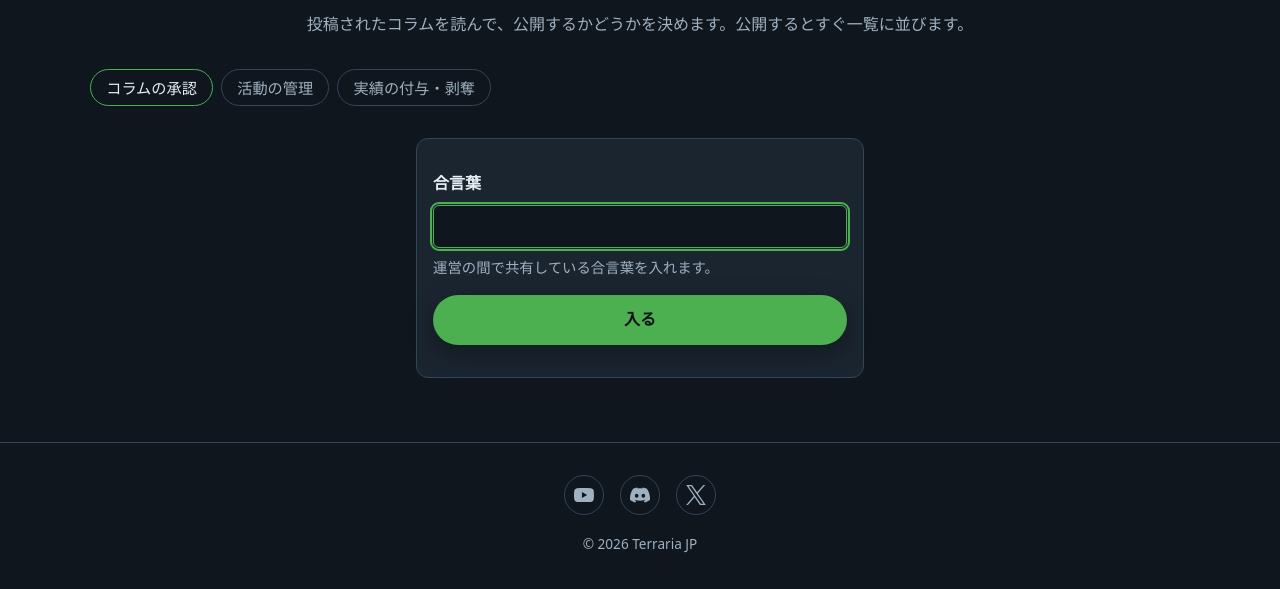
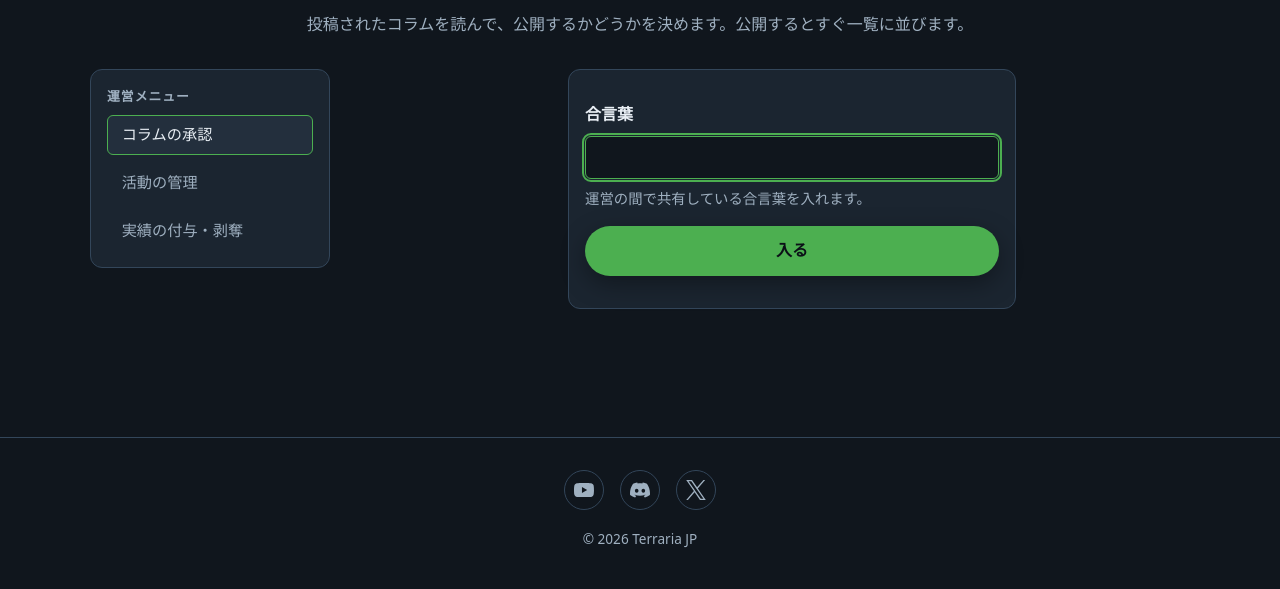
Before and after one commit to Pl4ceholder/terraria_jp_website, a website: page public/admin/columns.html in a window 1280 px wide. Shown: the part 226-815 px from the top of the page. Drawn offline with Linux system fonts and the light colour scheme; no server answers.

Commit message:
feat(admin): 運営ページに共通のサイドメニューを置く
コラムの承認・活動の管理・実績の付与を、どの画面からでも行き来できるようにする。
広い画面では左に固定し、狭い画面では上に並べる。いま見ているページには
aria-current を付ける。

```diff
--- a/public/admin/columns.html
+++ b/public/admin/columns.html
@@ -24,21 +24,42 @@
                 </div>
             </header>
 
-            <div class="l-container">
-                <nav class="c-admin-nav" aria-label="運営のページ">
-                    <a class="c-admin-nav__link" href="/admin/columns" aria-current="page"
+            <div class="l-container l-admin">
+                <aside class="c-admin-sidebar" aria-label="運営メニュー">
+                    <p class="c-admin-sidebar__title">運営メニュー</p>
+                    <nav aria-label="運営のページ">
+                        <ul class="c-admin-sidebar__list">
+                            <li>
+                                <a
+                                    class="c-admin-sidebar__link"
+                                    href="/admin/columns"
+                                    aria-current="page"
                                     >コラムの承認</a
                                 >
-                    <a class="c-admin-nav__link" href="/admin/activities">活動の管理</a>
-                    <a class="c-admin-nav__link" href="/admin/achievements">実績の付与・剥奪</a>
+                            </li>
+                            <li>
+                                <a class="c-admin-sidebar__link" href="/admin/activities"
+                                    >活動の管理</a
+                                >
+                            </li>
+                            <li>
+                                <a class="c-admin-sidebar__link" href="/admin/achievements"
+                                    >実績の付与・剥奪</a
+                                >
+                            </li>
+                        </ul>
                     </nav>
+                </aside>
 
+                <div class="l-admin__content">
                     <div class="p-admin">
                         <!-- 合言葉を入れる前 -->
                         <section class="p-admin__login" data-admin-login>
                             <form class="p-admin__login-form" data-admin-login-form novalidate>
                                 <div class="p-admin__field">
-                                <label class="p-admin__label" for="admin-password">合言葉</label>
+                                    <label class="p-admin__label" for="admin-password"
+                                        >合言葉</label
+                                    >
                                     <input
                                         class="p-admin__input"
                                         id="admin-password"
@@ -65,13 +86,19 @@
                         <!-- 入ったあと -->
                         <section class="p-admin__panel" data-admin-panel hidden>
                             <div class="p-admin__toolbar">
-                            <div class="p-admin__filters" role="group" aria-label="表示するもの">
+                                <div
+                                    class="p-admin__filters"
+                                    role="group"
+                                    aria-label="表示するもの"
+                                >
                                     <button
                                         class="p-admin__filter"
                                         type="button"
                                         data-admin-filter="pending"
                                     >
-                                    承認待ち<span class="p-admin__count" data-admin-count="pending"
+                                        承認待ち<span
+                                            class="p-admin__count"
+                                            data-admin-count="pending"
                                             >0</span
                                         >
                                     </button>
@@ -80,7 +107,9 @@
                                         type="button"
                                         data-admin-filter="published"
                                     >
-                                    公開中<span class="p-admin__count" data-admin-count="published"
+                                        公開中<span
+                                            class="p-admin__count"
+                                            data-admin-count="published"
                                             >0</span
                                         >
                                     </button>
@@ -89,7 +118,9 @@
                                         type="button"
                                         data-admin-filter="rejected"
                                     >
-                                    見送り<span class="p-admin__count" data-admin-count="rejected"
+                                        見送り<span
+                                            class="p-admin__count"
+                                            data-admin-count="rejected"
                                             >0</span
                                         >
                                     </button>
@@ -104,8 +135,11 @@
                         </section>
 
                         <noscript>
-                        <p class="p-admin__hint">この画面は、JavaScript を有効にすると使えます。</p>
+                            <p class="p-admin__hint">
+                                この画面は、JavaScript を有効にすると使えます。
+                            </p>
                         </noscript>
+                    </div>
                 </div>
             </div>
         </main>
--- a/public/assets/css/common/components.css
+++ b/public/assets/css/common/components.css
@@ -70,31 +70,56 @@
     border-color: var(--color-primary);
 }
 
-/* 運営のページの行き来（コラムの承認・活動の承認・実績） ---------------- */
+/* 運営のページのサイドメニュー（コラム・活動・実績） ------------------- */
 
-.c-admin-nav {
-    display: flex;
-    flex-wrap: wrap;
-    gap: var(--space-xs);
-    margin-block-end: var(--space-m);
+.c-admin-sidebar {
+    min-inline-size: 0;
+    padding: var(--space-s);
+    background-color: var(--color-surface);
+    border: 1px solid var(--color-border);
+    border-radius: var(--radius);
 }
 
-.c-admin-nav__link {
-    padding: 0.35em 1em;
+.c-admin-sidebar__title {
+    margin-block-end: var(--space-xs);
+    color: var(--color-text-muted);
+    font-size: 0.8rem;
+    font-weight: 700;
+    letter-spacing: 0.08em;
+}
+
+.c-admin-sidebar__list {
+    display: grid;
+    gap: var(--space-xs);
+    min-inline-size: 0;
+}
+
+.c-admin-sidebar__link {
+    display: block;
+    padding: 0.45em 0.9em;
     color: var(--color-text-muted);
     font-size: 0.95rem;
-    border: 1px solid var(--color-border);
-    border-radius: var(--radius-pill);
+    border: 1px solid transparent;
+    border-radius: var(--radius-s);
 }
 
-.c-admin-nav__link:hover {
+.c-admin-sidebar__link:hover {
     color: var(--color-text);
+    background-color: var(--color-surface-alt);
+}
+
+.c-admin-sidebar__link[aria-current="page"] {
+    color: var(--color-text);
+    background-color: var(--color-surface-alt);
     border-color: var(--color-primary);
 }
 
-.c-admin-nav__link[aria-current="page"] {
-    color: var(--color-text);
-    border-color: var(--color-primary);
+/* 広い画面では、左に固定する */
+@media (width >= 900px) {
+    .c-admin-sidebar {
+        position: sticky;
+        inset-block-start: calc(var(--header-height) + var(--space-m));
+    }
 }
 
 /* 活動の 1 件（Discord の書き込み風） ---------------------------------- */
--- a/public/assets/css/common/layout.css
+++ b/public/assets/css/common/layout.css
@@ -91,6 +91,26 @@ x-site-footer {
     width: min(100% - 2rem, var(--content-width-narrow));
 }
 
+/* 運営ページ: 左にメニュー、右に中身 ---------------------------------- */
+.l-admin {
+    display: grid;
+    grid-template-columns: minmax(0, 1fr);
+    gap: var(--space-m);
+    align-items: start;
+    padding-block-end: var(--space-l);
+}
+
+.l-admin__content {
+    min-inline-size: 0;
+}
+
+@media (width >= 900px) {
+    .l-admin {
+        grid-template-columns: 15rem minmax(0, 1fr);
+        gap: var(--space-l);
+    }
+}
+
 /* 狭い画面: ナビを開閉メニューにする ---------------------------------- */
 @media (width <= 640px) {
     .l-header__toggle {
--- a/worker/admin-achievements.js
+++ b/worker/admin-achievements.js
@@ -202,9 +202,10 @@ ${renderRows({ userId, rows, waiting })}`
                 </div>
             </header>
 
-            <div class="l-container">
+            <div class="l-container l-admin">
                 ${renderAdminNav("/admin/achievements")}
 
+                <div class="l-admin__content">
                     <div class="p-admin-achievements">
                         <form class="p-admin-achievements__search" method="get" action="/admin/achievements">
                             <label class="p-admin-achievements__label" for="admin-achievement-user"
@@ -227,6 +228,7 @@ ${renderRows({ userId, rows, waiting })}`
 ${error ? renderError(error) : renderNotice({ pending, result, now })}
 ${detail}
                     </div>
+                </div>
             </div>`;
 
     return layout({
--- a/worker/admin-activities.js
+++ b/worker/admin-activities.js
@@ -117,10 +117,11 @@ export const renderAdminActivities = ({ published = [], hidden = [], done = "",
                 </div>
             </header>
 
-            <div class="l-container">
+            <div class="l-container l-admin">
                 ${renderAdminNav("/admin/activities")}
 
-                <div class="p-admin-activities">
+                <div class="l-admin__content">
+                    <div class="p-admin-activities">
 ${notice}
 ${renderSection({
     id: "admin-activities-published",
@@ -136,6 +137,7 @@ ${renderSection({
     items: hidden.map((thread) => renderThread(thread, { action: "restore", label: "戻す" })),
     empty: "取り下げた活動はありません。",
 })}
+                    </div>
                 </div>
             </div>`;
 
```
Also changed, not shown: CODING_RULES.md (+1 -1 lines), worker/admin-nav.js (+16 -7 lines). Lines whose indentation alone changed are shown as unchanged.
